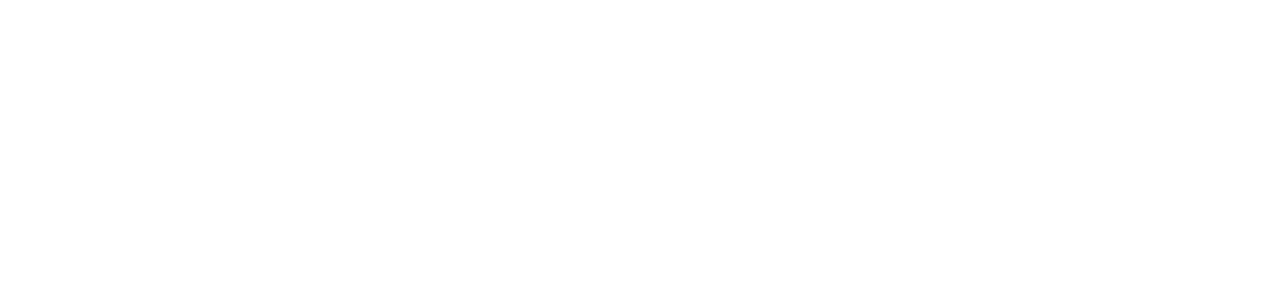
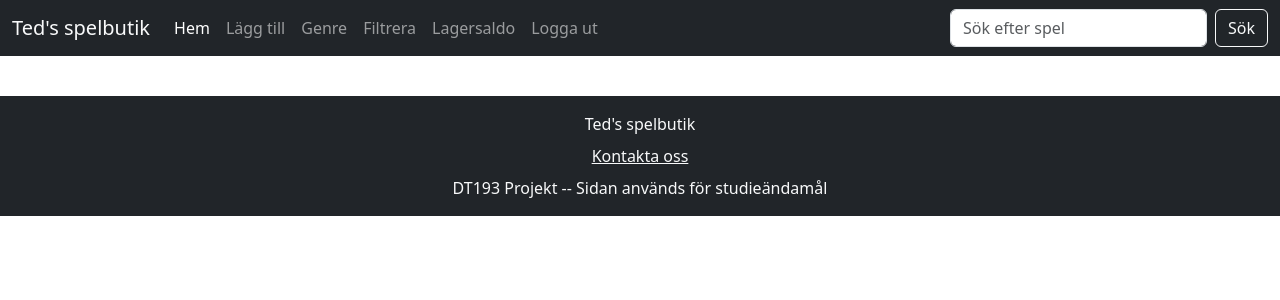
Before and after one commit to Cutecowboy/DT140-webbsida, a Vue app: page / in a window 1280 px wide. Shown: the top 300 px of the page. Built offline with nearby package versions, Linux system fonts and the light colour scheme.

Commit message:
added some old project code, will revize/update parts of it

```diff
--- a/index.html
+++ b/index.html
@@ -4,6 +4,7 @@
     <meta charset="UTF-8">
     <link rel="icon" href="/favicon.ico">
     <meta name="viewport" content="width=device-width, initial-scale=1.0">
+    <link href="https://cdn.jsdelivr.net/npm/bootstrap@5.3.2/dist/css/bootstrap.min.css" rel="stylesheet" integrity="sha384-T3c6CoIi6uLrA9TneNEoa7RxnatzjcDSCmG1MXxSR1GAsXEV/Dwwykc2MPK8M2HN" crossorigin="anonymous">
     <title>Vite App</title>
   </head>
   <body>
--- a/src/App.vue
+++ b/src/App.vue
@@ -1,10 +1,25 @@
-<script setup>
+<script>
 import { RouterLink, RouterView } from 'vue-router'
+import Header from "./components/Header.vue";
+import Footer from "./components/Footer.vue";
+export default {
+  components: {
+    Header, Footer
+  }
+}
 </script>
 
 <template>
+  <Header />
+  <main class="container">
+    <div id="message" class="alert alert-warning" style="display: none;"></div>
+    <div aria-label="bc">
+        <ol class="breadcrumb" id="breadcrumbs">
+        </ol>
+    </div>
+  </main>
+  <Footer />
 
-  <RouterView />
 </template>
 
 <style scoped>
--- /dev/null
+++ b/src/components/Footer.vue
@@ -0,0 +1,17 @@
+<template>
+    <footer id="footer" class="bg-dark text-center text-light mt-4">
+        <div class="text-center pt-3 pb-1">
+            Ted's spelbutik
+        </div>
+
+        <div class="text-center p-1">
+            <a class="text-light" href="@mailto:nagh2200@student.miun.se">Kontakta oss</a>
+        </div>
+        <div class="text-center pt-1 pb-3">
+            DT193 Projekt -- Sidan används för studieändamål
+        </div>
+    </footer>
+</template>
+
+<style>
+</style>
--- /dev/null
+++ b/src/components/Header.vue
@@ -0,0 +1,99 @@
+<template>
+    <nav class="navbar navbar-expand-xl navbar-dark bg-dark mb-3" id="header">
+        <div class="container-fluid">
+            <a class="navbar-brand text-light" href="/">Ted's spelbutik</a>
+            <button @click="toggleNav()" class="navbar-toggler collapsed" type="button" data-bs-toggle="collapse"
+                data-bs-target="#navbarBasic" aria-controls="navbarBasic" aria-expanded="false"
+                aria-label="Toggle navigation">
+                <span class="navbar-toggler-icon"></span>
+            </button>
+            <div class="navbar-collapse collapse hide" id="navbarBasic" style="">
+                <ul class="navbar-nav me-auto mb-2 mb-xl-0">
+                    <li class="nav-item">
+                        <a id="nav-1" class="nav-link" aria-current="page" href="/">Hem</a>
+                    </li>
+                    <li class="nav-item">
+                        <a id="nav-2" class="nav-link" href="/add">Lägg till</a>
+                    </li>
+                    <li class="nav-item">
+                        <a id="nav-3" class="nav-link" href="/genres">Genre</a>
+                    </li>
+                    <li class="nav-item">
+                        <a id="nav-4" class="nav-link" href="/filter">Filtrera</a>
+                    </li>
+                    <li class="nav-item">
+                        <a id="nav-5" class="nav-link" href="/stock">Lagersaldo</a>
+                    </li>
+                    <li class="nav-item">
+                        <a @click="logoutUser()" class='nav-link' href="#">Logga ut</a>
+                    </li>
+                </ul>
+                <form @submit.prevent="searchGame()" class="d-flex">
+                    <input v-model="this.search" class="form-control me-2" type="search" placeholder="Sök efter spel"
+                        aria-label="Search">
+                    <button class="btn btn-outline-light" type="submit">Sök</button>
+                </form>
+            </div>
+        </div>
+    </nav>
+</template>
+
+<script>
+export default {
+    data() {
+        return {
+            search: this.search
+        }
+    },
+
+    methods: {
+        // hamburgermenu toggles via this method once user clicks the menu
+        toggleNav() {
+
+            let toggle = document.getElementById('navbarBasic');
+            let cname = "navbar-collapse collapse "
+            // check whether the className is cname + show, if so then hide it else show it
+            toggle.className = toggle.className === cname + "show" ? cname + "hide" : cname + "show";
+
+        },
+        // logout the user if it confirms that it wants to logout
+        logoutUser() {
+            if (confirm("Vill du logga ut?")) {
+                sessionStorage.removeItem("TOKENAPI");
+                window.location.href = "/login?message=1";
+            }
+        },
+        // search for a game
+        searchGame() {
+
+            window.location.href = "/search?query=" + this.search
+
+        },
+        // check which navbar that should be active
+        checkNavActive(){
+            let path = window.location.pathname;
+            let navItems = ["/", "/add", "/genres", "/filter", "/stock"];
+
+            for (let i = 0; i < navItems.length; i++) {
+                if(path == navItems[i]){
+                    document.getElementById(`nav-${i+1}`).classList.add("active");
+                }
+
+            }
+
+        }
+
+
+    },
+    mounted() {
+        this.checkNavActive();
+    }
+}
+
+</script>
+
+<style scoped>
+.navbar-toggler:hover{
+    background-color: rgb(55, 58, 58);
+}
+</style>
```
